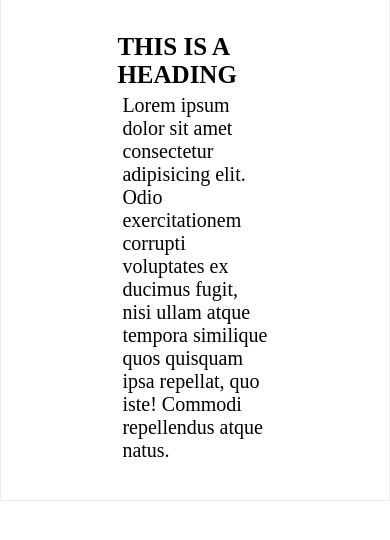
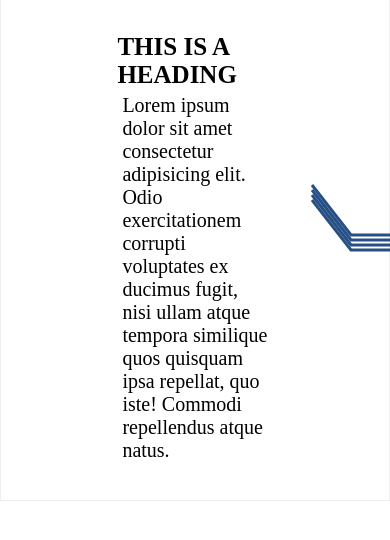
Before and after one commit to krissgardner/it-labs-circuits, a website built with webpack: page src/index.html in a window 390 px wide. Shown: the part 194-734 px from the top of the page. Built offline with nearby package versions, Linux system fonts and the light colour scheme.

Commit message:
line model, renaming, basic handlers, responsive canvas

```diff
--- a/src/index.html
+++ b/src/index.html
@@ -21,7 +21,7 @@
         </div>
     </nav>
 
-    <section id="circuit1" class="circuits">
+    <section id="circuit0" class="circuits">
 
         <div class="circuits__title">
             The basic idea
--- a/src/js/index.js
+++ b/src/js/index.js
@@ -3,6 +3,7 @@
  */
 
 import Ciruit from './models/Circuit';
+import Line from './models/Line';
 
 let circuits = [];
 document.querySelectorAll('.circuits').forEach(el => {
@@ -11,17 +12,145 @@ document.querySelectorAll('.circuits').forEach(el => {
     circuits.push(cur);
 });
 
-const init = () => {
+const canvasResize = () => {
     circuits.forEach(el => {
         el.getCanvasSize();
         el.setCanvasSize();
     });
 }
 
-// Add event listener
-window.onresize = init;
 
-init();
+canvasResize();
+window.addEventListener('resize', canvasResize);
 
 
-// Dev testing
+
+/**
+ * CIRCUIT 0 CONTROLLER
+ */
+
+/**
+ * DATA SETUP
+ */
+
+// This creates a grid for the canvas of 100 / 100
+// Easier to map points and generates a responsive canvas
+// + Could be used in future for ajustments such as zooming in or out
+let scale = {
+    x: 100,
+    y: 100
+};
+
+// Circuit that will be used
+const circuit0 = circuits[0];
+
+let staticLines = [], dynamicLines = [];
+
+// Create static lines
+[
+    [
+        {x:100, y:50},
+        {x: 90, y: 50},
+        {x:80, y:40}
+    ],
+    [
+        {x:100, y:49},
+        {x: 90, y: 49},
+        {x:80, y:39}
+    ],
+    [
+        {x:100, y:48},
+        {x: 90, y: 48},
+        {x:80, y:38}
+    ],
+    [
+        {x:100, y:47},
+        {x: 90, y: 47},
+        {x:80, y:37}
+    ],
+].forEach(line => {
+    let newLine = new Line(line);
+    newLine.getMappedPoints(circuit0.width, circuit0.height, scale.x, scale.y);
+    staticLines.push(newLine);
+});
+
+// Create dynamic lines
+[
+    [
+        {x:0, y:50},
+        {x: 10, y: 50},
+        {x:20, y:40}
+    ],
+    [
+        {x:0, y:49},
+        {x: 10, y: 49},
+        {x:20, y:39}
+    ],
+    [
+        {x:0, y:48},
+        {x: 10, y: 48},
+        {x:20, y:38}
+    ],
+    [
+        {x:0, y:47},
+        {x: 10, y: 47},
+        {x:20, y:37}
+    ],
+].forEach(line => {
+    let newLine = new Line(line);
+    newLine.getMappedPoints(circuit0.width, circuit0.height, scale.x, scale.y);
+    dynamicLines.push(newLine);
+});
+
+// Get context of current canvas
+const context = circuit0.canvas.getContext('2d');
+
+const setStyle = () => {
+    context.strokeStyle = '#264f83';
+    context.lineWidth = 3;
+}
+
+/**
+ * PAINTING STATIC PART
+ */
+
+ const drawStatic = () => {
+    context.beginPath();
+
+    setStyle();
+
+    staticLines.forEach(line => {
+        line.getMappedPoints(circuit0.width, circuit0.height, scale.x, scale.y);
+        line.drawLine(context);
+    });
+
+    context.closePath();
+};
+
+drawStatic();
+window.addEventListener('resize', drawStatic);
+
+/**
+ * PAINTING DYNAMIC PART
+ */
+const drawDynamic = () => {
+    context.beginPath();
+
+    setStyle();
+
+    dynamicLines.forEach(line => {
+        line.getMappedPoints(circuit0.width, circuit0.height, scale.x, scale.y);
+        line.drawLine(context);
+    });
+
+    context.closePath();
+};
+
+circuit0.circuit.addEventListener('mouseover', () => {
+    drawDynamic();
+});
+
+circuit0.circuit.addEventListener('mouseout', () => {
+    context.clearRect(0, 0, circuit0.width, circuit0.height);
+    drawStatic();
+});
--- /dev/null
+++ b/src/js/models/Line.js
@@ -0,0 +1,33 @@
+export default class Line {
+
+    constructor(points) {
+        this.points = points;
+    }
+
+    getMappedPoints(canvasX, canvasY, scaleX, scaleY) {
+        let mappedPoints = [];
+        this.points.forEach(point => {
+            mappedPoints.push({
+                x: point.x / scaleX * canvasX,
+                y: point.y / scaleY * canvasY
+            });
+        });
+        this.mappedPoints = mappedPoints;
+
+        return mappedPoints;
+    }
+
+    drawLine(context) {
+        const pts = this.mappedPoints;
+
+        if (pts.length > 1) {
+            context.beginPath();
+            context.moveTo(pts[0].x, pts[0].y);
+            for(let i = 1; i < pts.length; i++) {
+                context.lineTo(pts[i].x, pts[i].y);
+            }
+            context.stroke();
+            context.closePath();
+        }
+    }
+}
```
Also changed, not shown: src/js/views/lineView.js (added).
